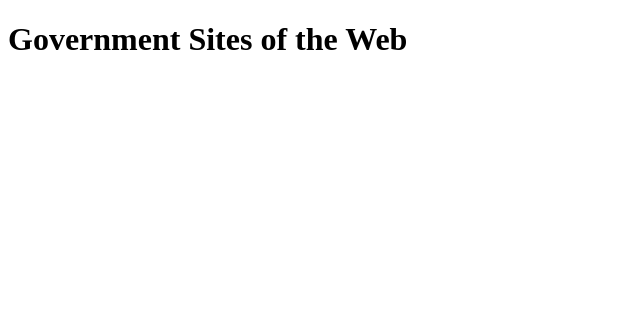
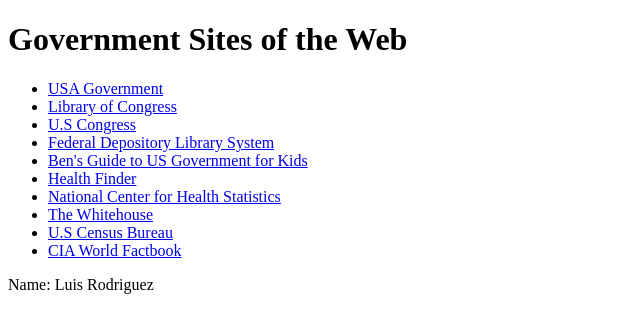
Before and after one commit to Luis-Rodriguez-02/CSCI_355_Labs_And_Projects, a plain HTML site: page BB_Homework/WK2/code1-1.html in a window 1280 px wide. Shown: the whole page, without its empty margins (0-640 px from the left). Drawn offline with Linux system fonts and the light colour scheme.

Commit message:
finished code chal 1

```diff
--- a/BB_Homework/WK2/code1-1.html
+++ b/BB_Homework/WK2/code1-1.html
@@ -11,5 +11,34 @@
   </head>
   <body>
     <h1>Government Sites of the Web</h1>
+    <nav>
+      <ul>
+        <li><a href="https://www.usa.gov">USA Government</a></li>
+        <li><a href="https://www.loc.gov">Library of Congress</a></li>
+        <li><a href="https://www.congress.gov">U.S Congress</a></li>
+        <li>
+          <a href="https://www.fdlp.gov">Federal Depository Library System</a>
+        </li>
+        <li>
+          <a href="https://www.bensguide.gpo.gov"
+            >Ben's Guide to US Government for Kids</a
+          >
+        </li>
+        <li><a href="https://www.healthfinder.gov">Health Finder</a></li>
+        <li>
+          <a href="https://www.cdc.gov/nchs"
+            >National Center for Health Statistics</a
+          >
+        </li>
+        <li><a href="https://www.whitehouse.gov">The Whitehouse</a></li>
+        <li><a href="https://www.census.gov">U.S Census Bureau</a></li>
+        <li>
+          <a href="https://www.cia.gov/library/publications/the-world-factbook/"
+            >CIA World Factbook</a
+          >
+        </li>
+      </ul>
+    </nav>
+    <footer>Name: Luis Rodriguez</footer>
   </body>
 </hmtl>
```
Also changed, not shown: BB_Homework/WK2/code1-2.html (added).
